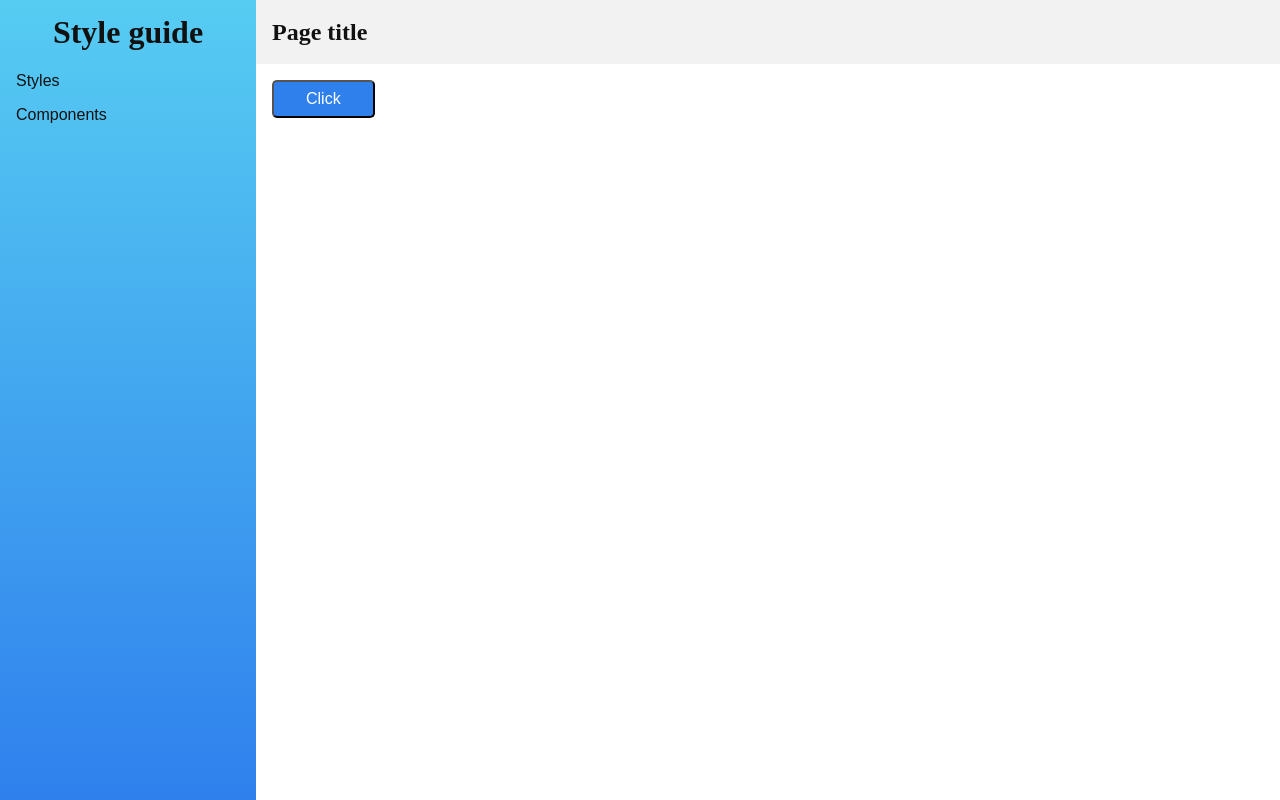
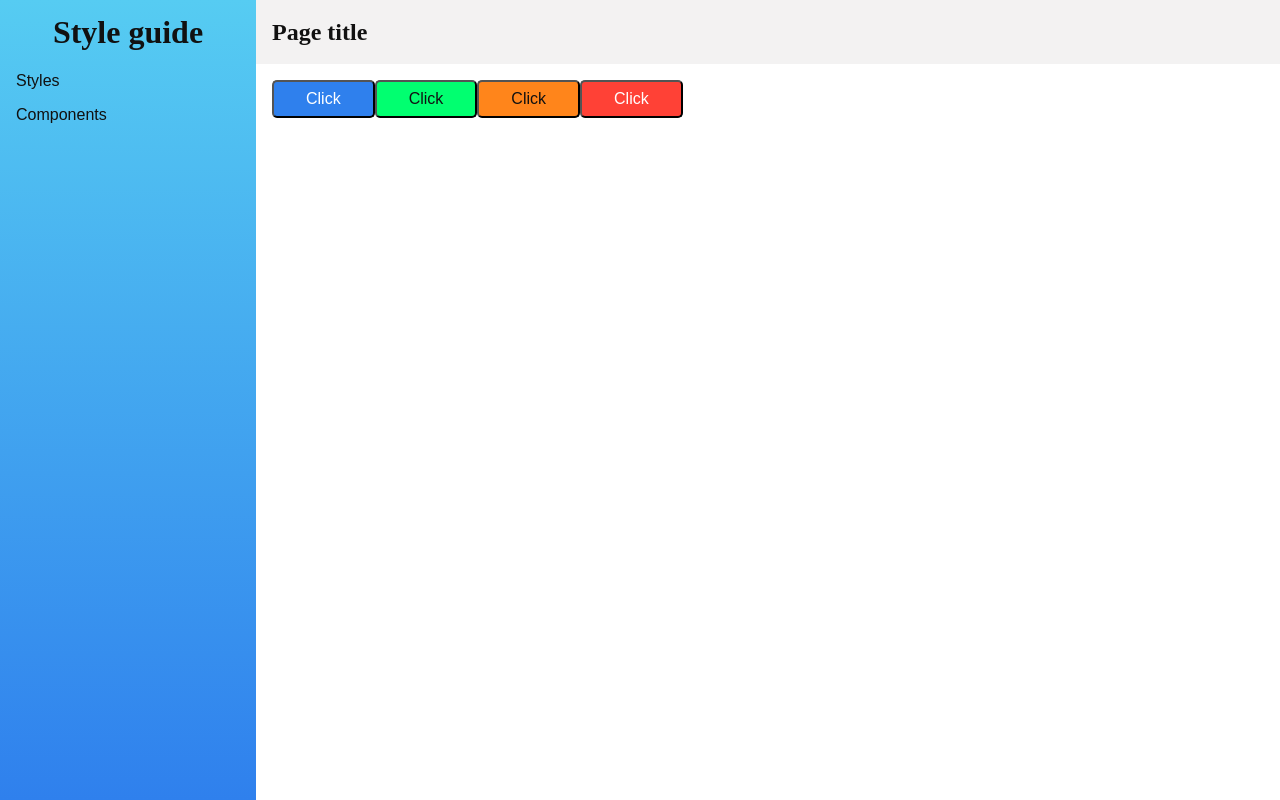
Before and after one commit to balinttamas87/styleguide, a React (Create React App) app: page /components in a window 1280 px wide. Built offline with nearby package versions, Linux system fonts and the light colour scheme.

Commit message:
Add a button for each state
states: 'success', 'warning', 'danger'

```diff
--- a/src/components/button/Button.css
+++ b/src/components/button/Button.css
@@ -2,8 +2,19 @@
 	border-radius: 5px;
 	padding: 0.5rem 2rem 0.5rem 2rem;
 	font-size: 1rem;
-}
-.button-primary{
-	background-color: #2F80ED;
 	color: #ffffff;
 }
+.button-primary {
+	background-color: #2F80ED;
+}
+.button-success {
+	background-color: #01FF70;
+	color: #111111;
+}
+.button-warning {
+	background-color: #FF851B;
+	color: #111111;
+}
+.button-danger {
+	background-color: #FF4136;
+}
--- a/src/components/button/Button.js
+++ b/src/components/button/Button.js
@@ -4,5 +4,8 @@ import "./Button.css";
 export default () => (
 	<div className="button-component-wrapper">
 		<button className="button button-primary">Click</button>
+		<button className="button button-success">Click</button>
+		<button className="button button-warning">Click</button>
+		<button className="button button-danger">Click</button>
 	</div>
 )
```
